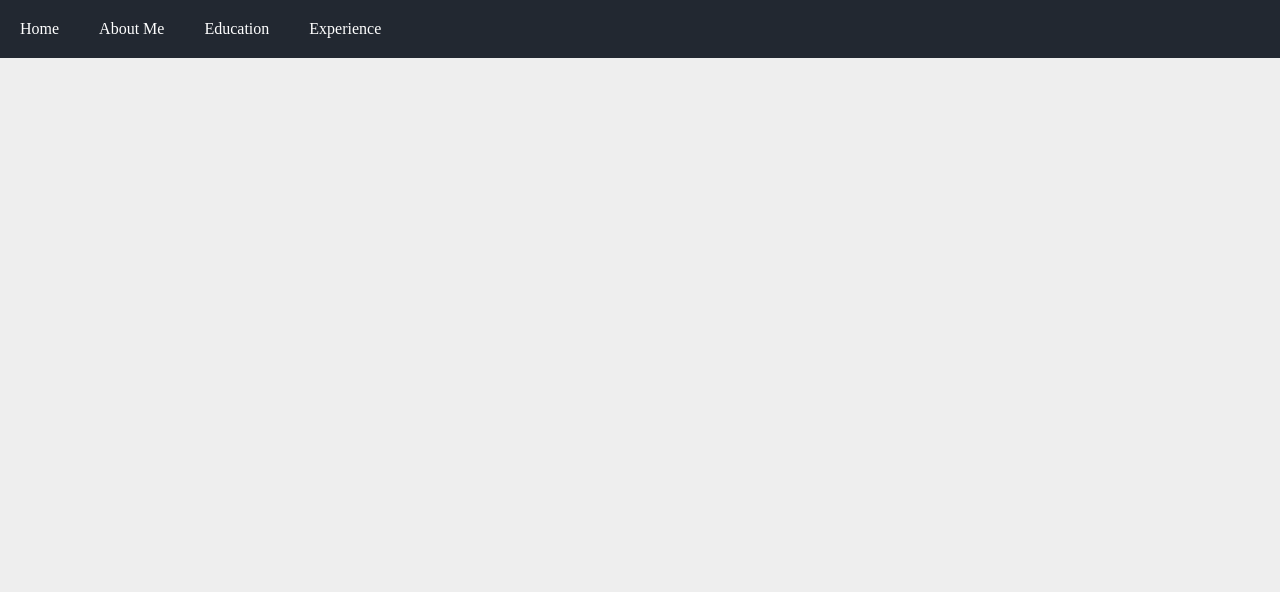
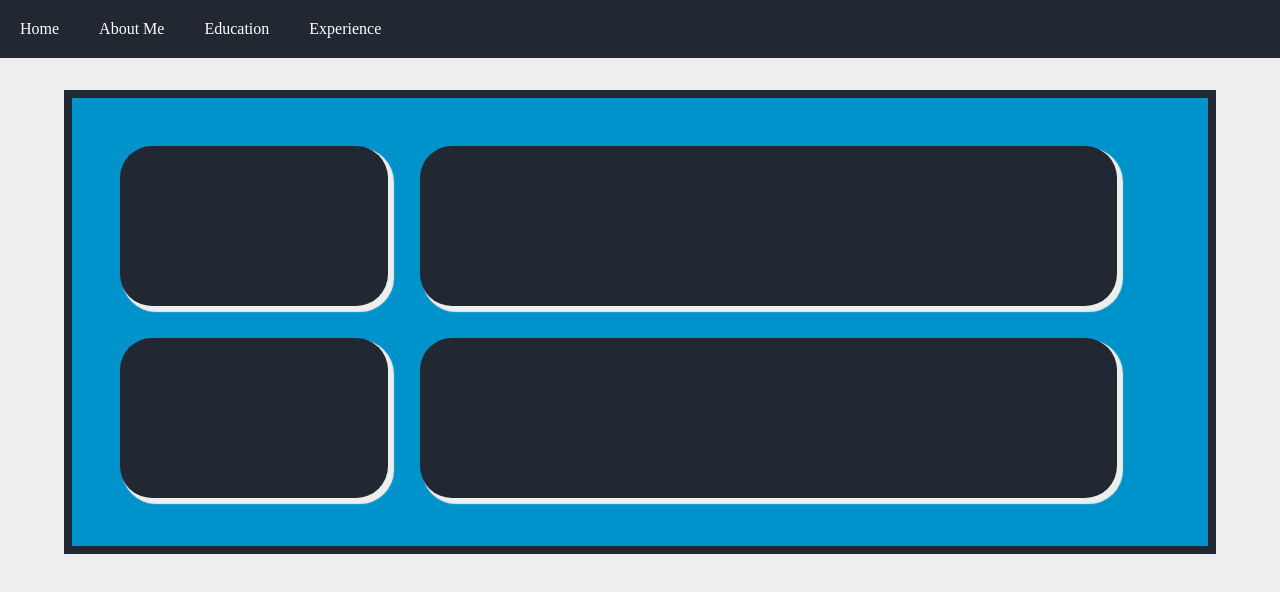
Before and after one commit to rdedwards1124/Portfolio, a React (Create React App) app: page /Education in a window 1280 px wide. Shown: the top 592 px of the page. Built offline with nearby package versions, Linux system fonts and the light colour scheme.

Commit message:
not much done

```diff
--- a/src/App.js
+++ b/src/App.js
@@ -4,6 +4,7 @@ import { BrowserRouter, Route, Switch } from "react-router-dom";
 
 import Navigation from "./Navigation";
 import Home from './Home';
+import Education from './Components/Education';
 
 function App() {
   return (
@@ -11,6 +12,7 @@ function App() {
         <Navigation/>
         <Switch>
             <Route exact path="/" component={Home} />
+            <Route exact path="/Education" component={Education} />
         </Switch>
     </BrowserRouter>
   );
--- /dev/null
+++ b/src/Components/Education.css
@@ -0,0 +1,20 @@
+
+.div {
+    margin: 1em;
+    padding: 5em;
+    width: 65%;
+    background-color: #222831;
+    color: white;
+    box-shadow: 4px 4px 1px 2px #eeeeee;
+    border-radius: 2em;
+}
+
+.pic{
+    margin: 1em;
+    padding: 5em;
+    width: 25%;
+    /* margin: 0.5em; */
+    background-color: #222831;
+    box-shadow: 4px 4px 1px 2px #eeeeee;
+    border-radius: 2em;
+}
--- a/src/Components/Education.js
+++ b/src/Components/Education.js
@@ -0,0 +1,19 @@
+
+import React from "react";
+import './Education.css';
+// import CalPolyImage from "./me.png";
+
+function Education() {
+    return (
+        <>
+            <div className="Home-Main">
+                <div className="pic"></div>
+                <div className="div"></div>
+                <div className="pic"></div>
+                <div className="div"></div>
+            </div>
+        </>
+    );
+}
+
+export default Education;
--- a/src/Navigation.js
+++ b/src/Navigation.js
@@ -16,7 +16,7 @@ function Navigation (){
                     </a>
                 </li>
                 <li>
-                    <a href="#" className="custom-link" onClick={()=>{}}>
+                    <a href="/Education" className="custom-link" onClick={()=>{}}>
                         Education
                     </a>
                 </li>
```
